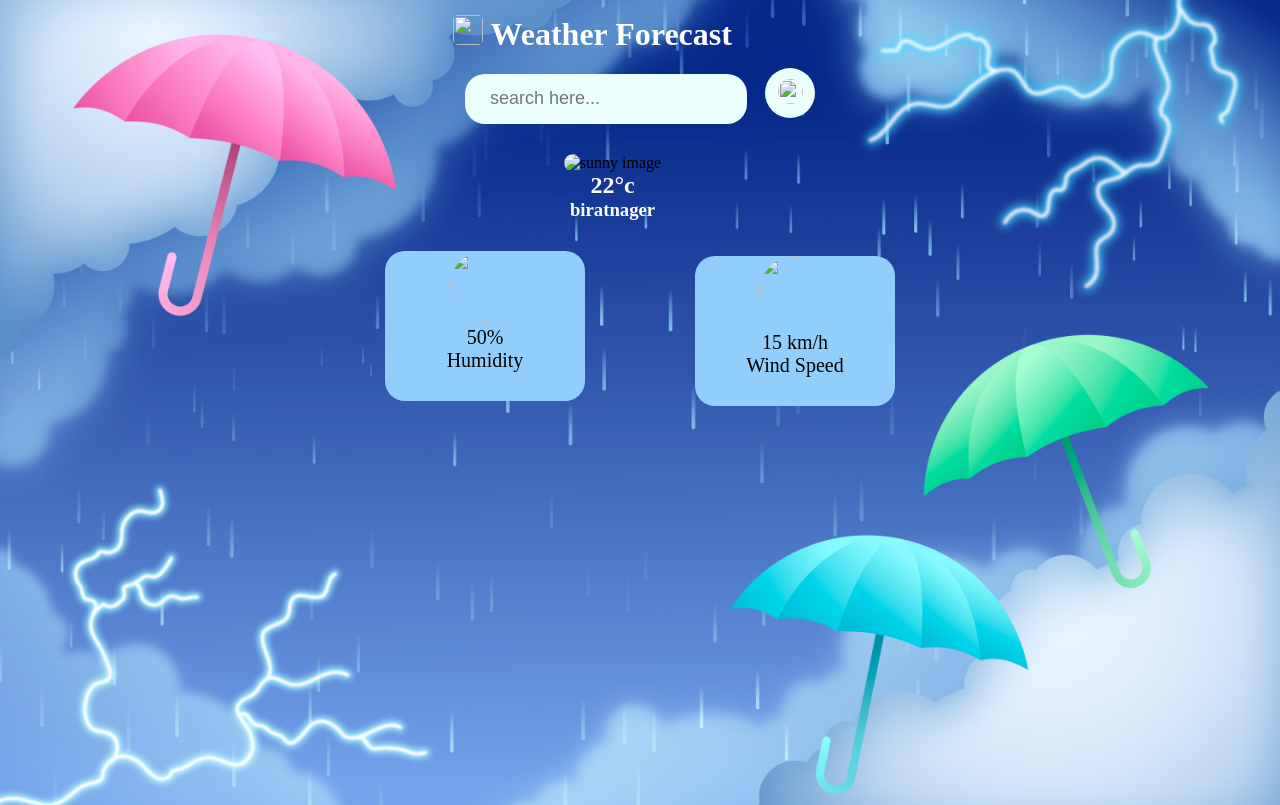
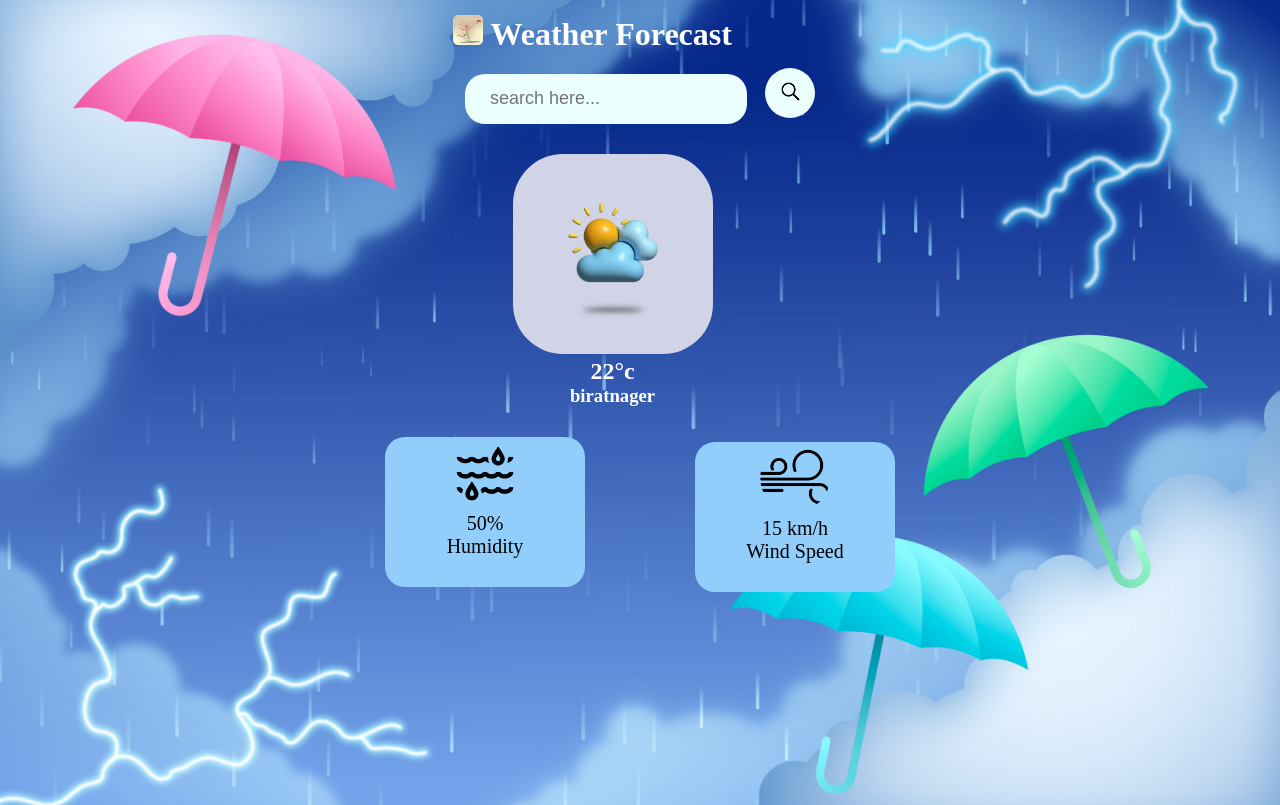
Before and after one commit to kajal209/weather-website, a plain HTML site: page index.html in a window 1280 px wide. Drawn offline with Linux system fonts and the light colour scheme; no server answers; files whose address does not match are found by name.

Commit message:
Update index.html

```diff
--- a/index.html
+++ b/index.html
@@ -12,13 +12,13 @@
 
     <div class="container">
         <div class="card1">
-            <h1 class="btn"><img src="images/image5.png"> Weather Forecast</h1>
+            <h1 class="btn"><img src="image5.png" alt="weather-forecast"> Weather Forecast</h1>
             <div class="search">
                 <input type="text" placeholder="search here...">
-                <button><img src="images/search.png"></button>
+                <button><img src="search.png" alt="search"></button>
             </div>
             <div class="weather">
-                <img src="images/image.jpg" class="weather-icon" alt="sunny image">
+                <img src="image.jpg" class="weather-icon" alt="sunny image">
                 <h2 class="temp btn"> 22°c</h2>
                 <h3 class="city btn">biratnager</h3>
             </div>
@@ -27,7 +27,7 @@
             <div class="details">
             <div class="card2">
                 <div class="col">
-                    <img src="images/image2.png" class="humid-icon">
+                    <img src="image2.png" class="humid-icon">
                     <div>
                         <p class="humidity">50%</p>
                         <p>Humidity</p>
@@ -36,7 +36,7 @@
             </div>
             <div class="card3">
                 <div class="col">
-                    <img src="images/image1.png" class="wind-icon">
+                    <img src="image1.png" class="wind-icon">
                     <div>
                         <p class="wind">15 km/h</p>
                         <p>Wind Speed</p>
```
